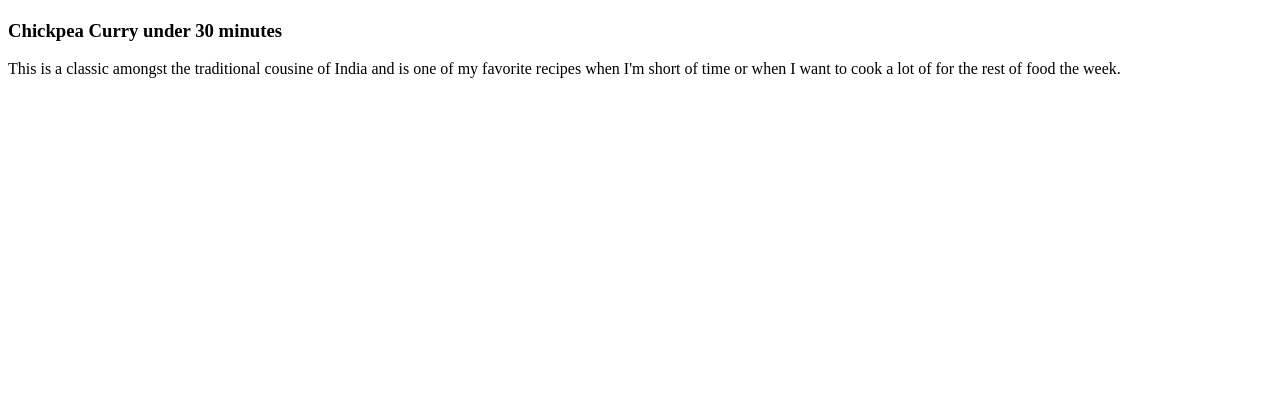
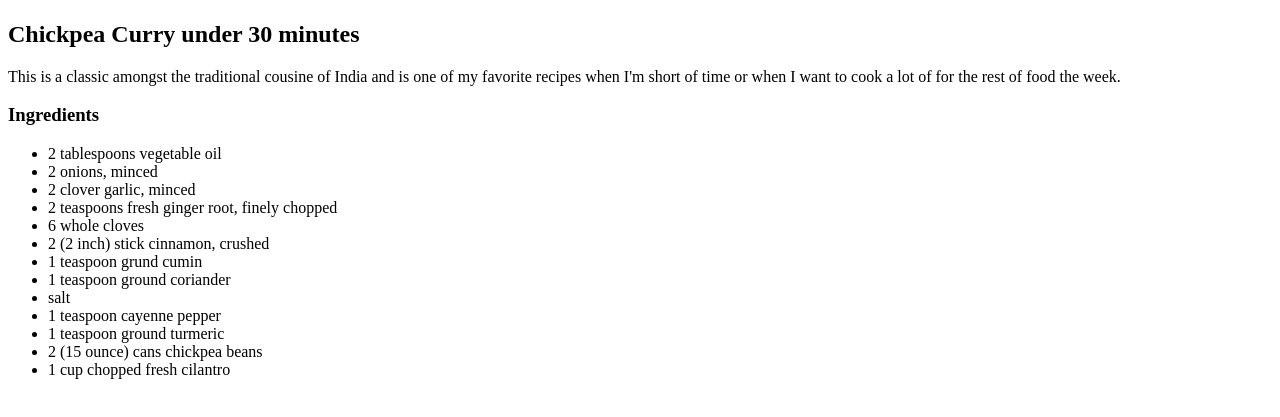
Before and after one commit to DiGiorgio-L/odin-recipes, a plain HTML site: page recipes/chickpeaCurry.html in a window 1280 px wide. Shown: the part 383-800 px from the top of the page. Drawn offline with Linux system fonts and the light colour scheme.

Commit message:
Add a list of ingredients

```diff
--- a/recipes/chickpeaCurry.html
+++ b/recipes/chickpeaCurry.html
@@ -10,9 +10,26 @@
 
         <img src="https://images.immediate.co.uk/production/volatile/sites/30/2020/08/2016-04-18-bbc2970-489e655.jpg?quality=90&resize=504,458?quality=90&webp=true&resize=504,458" alt="Chickpea Curry">
 
-        <h3>Chickpea Curry under 30 minutes</h3>
+        <h2>Chickpea Curry under 30 minutes</h2>
         <p>This is a classic amongst the traditional cousine of India and
             is one of my favorite recipes when I'm short of time or when I want
             to cook a lot of for the rest of food the week.</p>
+
+        <h3>Ingredients</h3>
+        <ul>
+            <li>2 tablespoons vegetable oil</li>
+            <li>2 onions, minced</li>
+            <li>2 clover garlic, minced</li>
+            <li>2 teaspoons fresh ginger root, finely chopped</li>
+            <li>6 whole cloves</li>
+            <li>2 (2 inch) stick cinnamon, crushed</li>
+            <li>1 teaspoon grund cumin</li>
+            <li>1 teaspoon ground coriander</li>
+            <li>salt</li>
+            <li>1 teaspoon cayenne pepper</li>
+            <li>1 teaspoon ground turmeric</li>
+            <li>2 (15 ounce) cans chickpea beans</li>
+            <li>1 cup chopped fresh cilantro</li>
+        </ul>
     </body>
 </html>
```
